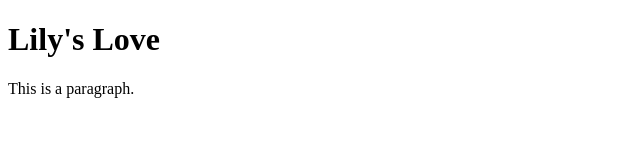
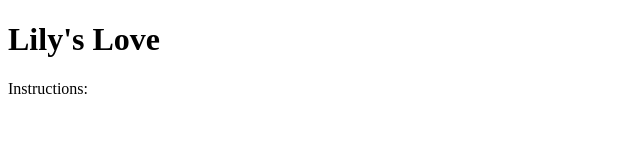
Before and after one commit to lilyaking/matchmaker, a plain HTML site: page index.html in a window 1280 px wide. Shown: the full height of the page, 0-640 px from the left. Drawn offline with Linux system fonts and the light colour scheme.

Commit message:
update files.

```diff
--- a/index.html
+++ b/index.html
@@ -6,7 +6,7 @@
 <body>
 
     <h1>Lily's Love</h1>
-  <p>This is a paragraph.</p>
+  <p>Instructions:</p>
 
 </body>
 </html>
```
